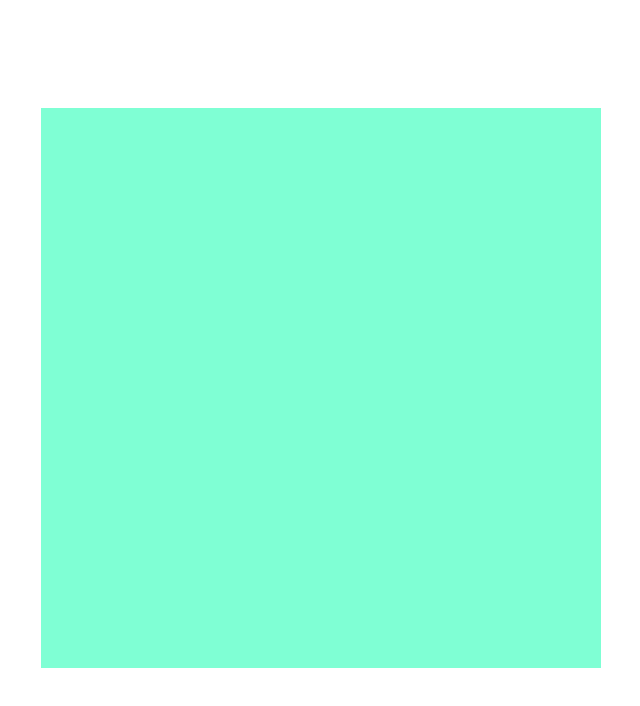
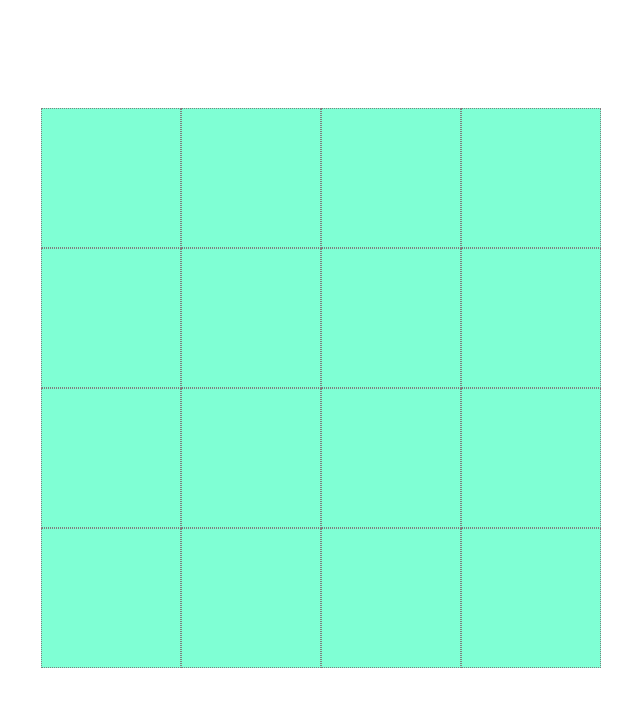
Before and after one commit to thomasyao15/etch-a-sketch, a plain HTML site: page index.html in a window 1280 px wide. Shown: the whole page, without its empty margins (319-959 px from the left). Drawn offline with Linux system fonts and the light colour scheme.

Commit message:
Finished basic colour fill - added extra buttons

```diff
--- a/scripts/main.js
+++ b/scripts/main.js
@@ -0,0 +1,30 @@
+
+function generateGrid(gridSize) {
+    const grid = document.getElementById("grid");
+    grid.style.cssText = `grid-template-columns: repeat(${gridSize}, 1fr); grid-template-rows: repeat(${gridSize}, 1fr)`;
+
+    let amountOfSquares = gridSize * gridSize;
+
+    for (let i = 0; i < amountOfSquares; i++) {
+        const square = document.createElement('div');
+        square.classList.add("square");
+        grid.appendChild(square);
+    }
+
+    addEventListeners();
+}
+
+function addEventListeners() {
+    const squares = document.querySelectorAll(".square");
+
+    squares.forEach((square) => {
+        square.addEventListener("mouseover", fillSquareColour)
+        console.log(square);
+    })
+}
+
+function fillSquareColour(e) {
+    e.target.classList.add("filled");
+}
+
+generateGrid(4);
--- a/styles/main.css
+++ b/styles/main.css
@@ -1,14 +1,29 @@
 
 #main-section {
     display: flex;
+    flex-direction: column;
     justify-content: center;
     align-items: center;
     padding: 100px;
 }
 
+#button-wrap {
+    margin-bottom: 50px;
+}
+
 #grid {
     width: min(70vw, 70vh);
     height: min(70vw, 70vh);
+    background-color: aquamarine;
+    display: grid;
 
-    background-color: aquamarine;
 }
+
+.square {
+    /* background-color: antiquewhite; */
+    border: 1px dotted grey;
+}
+
+.filled {
+    background-color: aqua;
+}
```
